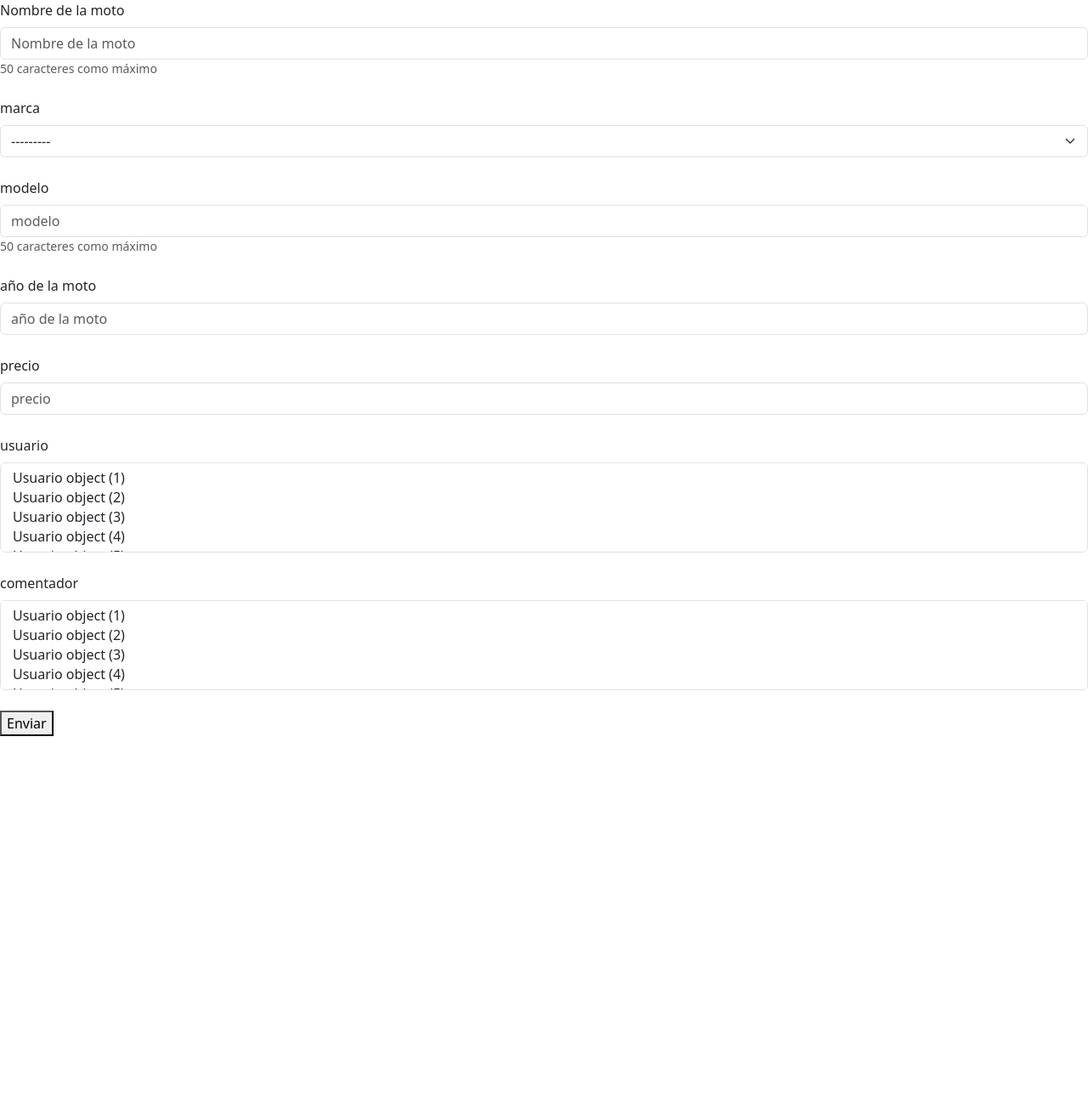
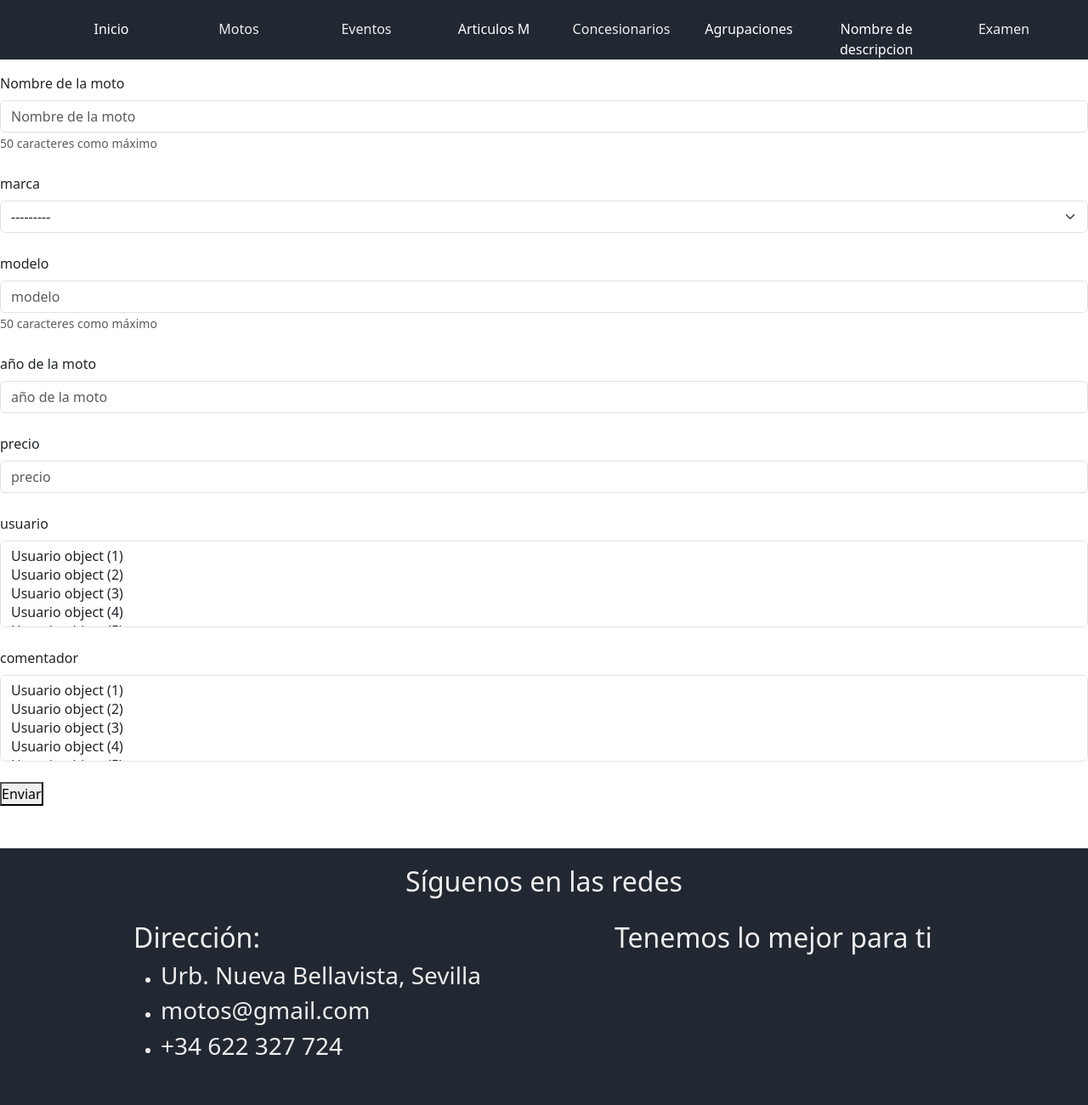
Before and after one commit to AlvaroRG70/Motos, a Django app: page /formulario/moto in a window 1280 px wide. Shown: the whole page at 85% size. Before the commit the page ends 866 px from the top, so only its background shows below. Run offline with Django 3.2, Linux system fonts and the light colour scheme; data comes from the database, SQL or seed files in the repository; both versions use the stored data as it was after the commit; some libraries are stand-ins or nearby versions.

Commit message:
algo subido

```diff
--- a/moto/static/css/estilo.css
+++ b/moto/static/css/estilo.css
@@ -15,9 +15,7 @@ body{
 }
 
 .menu {
-    top: 0;
-    position: fixed;
-    left: 0;
+
     width: 100%;
     display: flex;
     justify-content: center;
@@ -108,11 +106,9 @@ footer {
     background-color: #222831;
     color: #EEEEEE;
     bottom: 0;
-    position: fixed;
     left: 0;
     width: 100%;
     justify-content: space-evenly;
-    height: 200px;
 
 }
 
@@ -121,6 +117,7 @@ footer {
     grid-area: redes;
     margin: 20px;
     text-align: center;
+
 }
 
 .direccion {
--- a/moto/templates/estructura/menu.html
+++ b/moto/templates/estructura/menu.html
@@ -1,6 +1,6 @@
 <div >
     <ul class="menu">
-        <li><a href="../index.html" class="enlacemenu">Inicio</a></li>
+        <li><a href="{% url 'index' %}" class="enlacemenu">Inicio</a></li>
         <li><span>Motos</span>
             <ul class="submenu">
                 <li> <a href="{% url 'moto' 1%}" class="enlacemenu">Moto</a></li>
--- a/moto/templates/estructura/pie.html
+++ b/moto/templates/estructura/pie.html
@@ -1,18 +1,18 @@
 <footer>
 
     <div class="redes">
-        <h1>Síguenos en las redes <i class="fa-brands fa-instagram"></i> <i class="fa-brands fa-square-facebook"></i> <i class="fa-brands fa-square-x-twitter"></i></h1>
+        <h2>Síguenos en las redes <i class="fa-brands fa-instagram"></i> <i class="fa-brands fa-square-facebook"></i> <i class="fa-brands fa-square-x-twitter"></i></h2>
     </div>
     <div class="direccion">
-        <h1>Dirección:</h1>
+        <h2>Dirección:</h2>
         <ul>
-            <li><h2>Urb. Nueva Bellavista, Sevilla</h2></li>
-            <li><h2>motos@gmail.com</h2></li>
-            <li><h2>+34 622 327 724</h2></div></li>
+            <li><h3>Urb. Nueva Bellavista, Sevilla</h3></li>
+            <li><h3>motos@gmail.com</h3></li>
+            <li><h3>+34 622 327 724</h3></div></li>
         </ul>
     </div>
     <div class="descripcion">
-        <h1>Tenemos lo mejor para ti</h1>
+        <h2>Tenemos lo mejor para ti</h2>
 
     </div>
 
--- a/moto/templates/motos/create.html
+++ b/moto/templates/motos/create.html
@@ -1,11 +1,13 @@
+
+{% extends "principal.html" %}
 {% load bootstrap5 %}
-
-{% bootstrap_css %}
 
 
 
 
-<form action="" method="post">
+{%block contenido%}
+{% bootstrap_css %}
+<form action="{% url 'formulario_moto' %}" method="POST">
 
     {% csrf_token %}
 <!--
@@ -42,3 +44,5 @@
     <button type="submit">Enviar</button>
 
 </form>
+
+{%endblock%}
--- a/moto/views.py
+++ b/moto/views.py
@@ -160,8 +160,6 @@ def cuentas_bancos(request, nombre):
 
 #Obtener todos los modelos principales que tengan una media de votaciones mayor del 2,5.
 
-
-
 def modelos_con_media_mayor_2_5(request):
     modelos_moto = Moto.objects.annotate(media_puntuacion=Avg('valoracion_moto__puntuacion')).filter(media_puntuacion__gt=2.5)
     return render(request, "examen/media.html", {"motos": modelos_moto})
```
Also changed, not shown: db.sqlite3.
